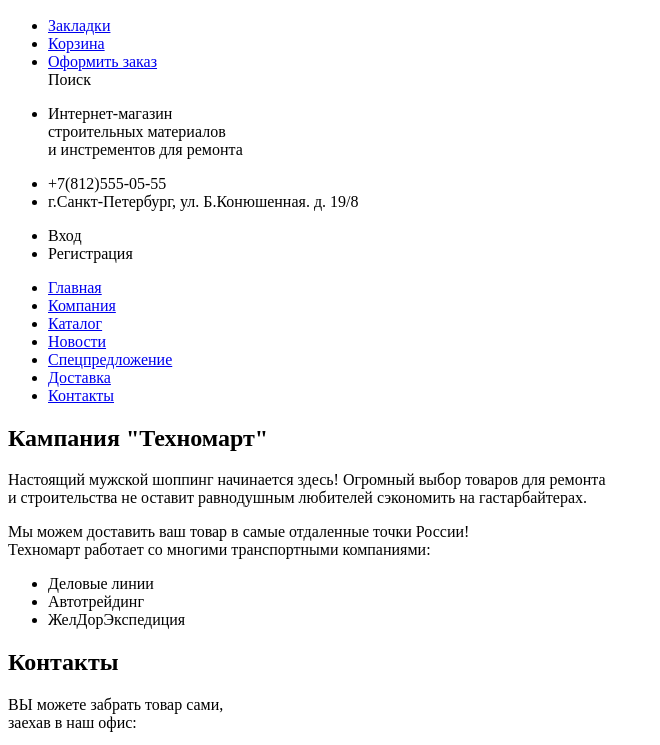
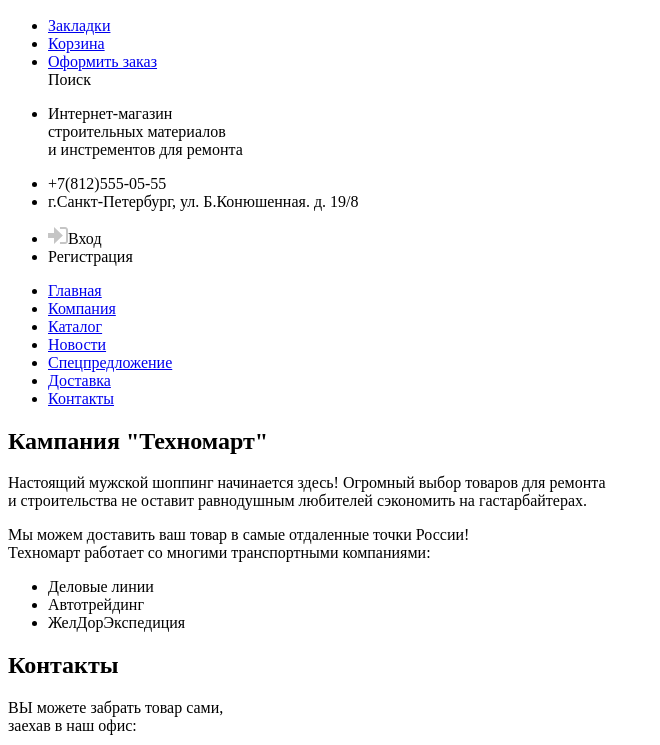
Before and after one commit to B4550/1009207-technomart-25, a plain HTML site: page index.html in a window 1280 px wide. Shown: the part 33-778 px from the top of the page, without its empty margins (0-660 px from the left). Drawn offline with Linux system fonts and the light colour scheme.

Commit message:
Update index.html

```diff
--- a/index.html
+++ b/index.html
@@ -26,7 +26,7 @@
       </ul>
 
       <ul class="user-navigation">
-          <li class="login-link">Вход</li>
+          <li class="login-link"><img src="img/icon-login.svg" alt="Вход">Вход</li>
           <li class="Registration">Регистрация</li>
       </ul>
 
```
